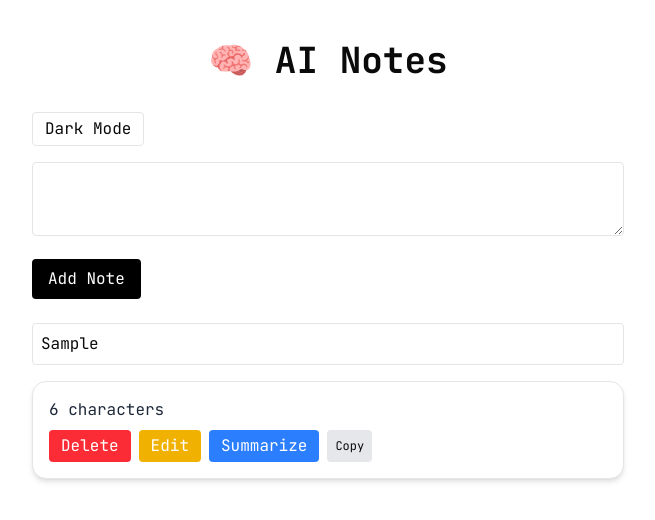
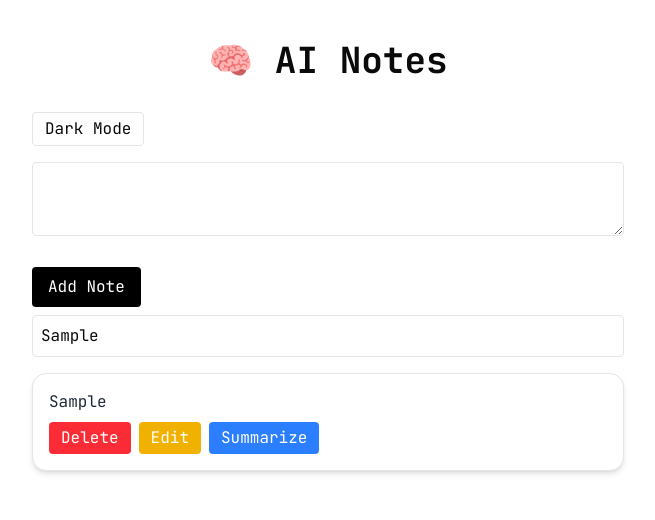
Before and after one commit to Amis883/ai-notes, a Next.js app: page / in a window 1280 px wide. Both pictures are taken after typing "Sample", "Sample" into the empty fields and a click on the button "Add Note". Shown: the top 520 px of the page, without its empty margins (312-967 px from the left). Built offline with nearby package versions, Linux system fonts and the light colour scheme.

Commit message:
refactor: extract Header, NoteEditor, SearchBar, NoteList, NoteCard components

```diff
--- a/app/page.tsx
+++ b/app/page.tsx
@@ -1,30 +1,34 @@
 "use client";
 
-import { useState, useEffect } from "react";
-
-type Note = { id: number; text: string; summary?: string };
+import Header from "@/components/Header";
+import NoteEditor from "@/components/NoteEditor";
+import NoteList from "@/components/NoteList";
+import SearchBar from "@/components/SearchBar";
+import { Note } from "@/types/note";
+import { useState } from "react";
 
 export default function Home() {
+  const [dark, setDark] = useState(false);
   const [note, setNote] = useState("");
-  const [dark, setDark] = useState(false);
-  const [search, setSearch] = useState("");
+  const [notes, setNotes] = useState<Note[]>([]);
   const [editingId, setEditingId] = useState<number | null>(null);
   const [editingText, setEditingText] = useState("");
-  const [notes, setNotes] = useState<Note[]>([]);
   const [loadingId, setLoadingId] = useState<number | null>(null);
+  const [search, setSearch] = useState("");
+  const filteredNotes: Note[] = notes.filter((n) =>
+    n.text.toLowerCase().includes(search.toLowerCase()),
+  );
   const addNote = () => {
     if (!note.trim()) return;
 
-    const newNote = {
+    const newNote: Note = {
       id: Date.now(),
       text: note,
     };
 
     setNotes((prev) => [...prev, newNote]);
-
     setNote("");
   };
-
   const deleteNote = (id: number) => {
     setNotes((prev) => prev.filter((n) => n.id !== id));
   };
@@ -63,116 +67,24 @@ export default function Home() {
       setLoadingId(null);
     }
   };
-
-  // load notes from localStorage
-  useEffect(() => {
-    const saved = JSON.parse(localStorage.getItem("notes") || "[]");
-    setNotes(saved);
-  }, []);
-
-  // save notes
-  useEffect(() => {
-    localStorage.setItem("notes", JSON.stringify(notes));
-  }, [notes]);
-  const filteredNotes = notes.filter((n) =>
-    n.text.toLowerCase().includes(search.toLowerCase()),
-  );
-
   return (
     <div className={`${dark ? "dark" : ""} p-10 max-w-2xl mx-auto`}>
-      <h1 className="text-4xl font-bold mb-8 text-center">🧠 AI Notes</h1>
-      <button
-        onClick={() => setDark(!dark)}
-        className="mb-4 px-3 py-1 border rounded"
-      >
-        {dark ? "Light Mode" : "Dark Mode"}
-      </button>
-      <textarea
-        className="w-full border p-3 rounded mb-4"
-        value={note}
-        onChange={(e) => setNote(e.target.value)}
+      <Header dark={dark} toggleDark={() => setDark(!dark)} />
+      <NoteEditor note={note} setNote={setNote} addNote={addNote} />
+
+      <SearchBar search={search} setSearch={setSearch} />
+
+      <NoteList
+        notes={filteredNotes}
+        editingId={editingId}
+        editingText={editingText}
+        setEditingText={setEditingText}
+        startEdit={startEdit}
+        saveEdit={saveEdit}
+        deleteNote={deleteNote}
+        summarize={summarize}
+        loadingId={loadingId}
       />
-      <button
-        onClick={addNote}
-        className="bg-black text-white px-4 py-2 rounded"
-      >
-        Add Note
-      </button>
-      <div className="mt-6 space-y-3">
-        <input
-          type="text"
-          placeholder="Search notes..."
-          value={search}
-          onChange={(e) => setSearch(e.target.value)}
-          className="w-full border p-2 rounded mb-4"
-        />
-        {filteredNotes.length === 0 && (
-          <p className="text-center text-gray-400 mt-10">
-            No notes yet. Add your first note.
-          </p>
-        )}
-        {filteredNotes.map((n) => (
-          <div
-            key={n.id}
-            className="bg-white dark:bg-gray-800 shadow-md rounded-xl p-4 space-y-2 border dark:border-gray-700 hover:shadow-lg transition"
-          >
-            {editingId === n.id ? (
-              <textarea
-                value={editingText}
-                onChange={(e) => setEditingText(e.target.value)}
-                className="w-full border p-2 rounded"
-              />
-            ) : (
-              <p className="text-gray-800 dark:text-gray-200">
-                {n.text.length} characters
-              </p>
-            )}
-
-            {n.summary && (
-              <div className="bg-gray-100 p-3 rounded-md text-sm text-gray-700">
-                <strong>Summary:</strong> {n.summary}
-              </div>
-            )}
-            <div className="flex gap-2">
-              <button
-                onClick={() => deleteNote(n.id)}
-                className="bg-red-500 text-white px-3 py-1 rounded"
-              >
-                Delete
-              </button>
-
-              {editingId === n.id ? (
-                <button
-                  onClick={() => saveEdit(n.id)}
-                  className="bg-green-500 text-white px-3 py-1 rounded"
-                >
-                  Save
-                </button>
-              ) : (
-                <button
-                  onClick={() => startEdit(n.id, n.text)}
-                  className="bg-yellow-500 text-white px-3 py-1 rounded"
-                >
-                  Edit
-                </button>
-              )}
-
-              <button
-                onClick={() => summarize(n.id, n.text)}
-                className="bg-blue-500 text-white px-3 py-1 rounded"
-              >
-                {loadingId === n.id ? "Summarizing..." : "Summarize"}
-              </button>
-              <button
-                onClick={() => navigator.clipboard.writeText(n.summary || "")}
-                className="text-xs bg-gray-200 px-2 py-1 rounded"
-              >
-                Copy
-              </button>
-            </div>
-          </div>
-        ))}
-      </div>
     </div>
   );
 }
--- /dev/null
+++ b/components/Header.tsx
@@ -0,0 +1,16 @@
+type Props = {
+  dark: boolean;
+  toggleDark: () => void;
+};
+
+export default function Header({ dark, toggleDark }: Props) {
+  return (
+    <>
+      <h1 className="text-4xl font-bold mb-8 text-center">🧠 AI Notes</h1>
+
+      <button onClick={toggleDark} className="mb-4 px-3 py-1 border rounded">
+        {dark ? "Light Mode" : "Dark Mode"}
+      </button>
+    </>
+  );
+}
--- a/components/NoteCard.tsx
+++ b/components/NoteCard.tsx
@@ -1,38 +1,75 @@
-type Note = {
-  id: number;
-  text: string;
-  summary?: string;
-  createdAt: number;
-};
+import { Note } from "../types/note";
 
-type NoteCardProps = {
+type Props = {
   note: Note;
-  onDelete: (id: number) => void;
-  onEdit: (note: Note) => void;
-  onSummarize: (id: number, text: string) => void;
+  editingId: number | null;
+  editingText: string;
+  setEditingText: (v: string) => void;
+  startEdit: (id: number, text: string) => void;
+  saveEdit: (id: number) => void;
+  deleteNote: (id: number) => void;
+  summarize: (id: number, text: string) => void;
+  loadingId: number | null;
 };
 
 export default function NoteCard({
   note,
-  onDelete,
-  onEdit,
-  onSummarize,
-}: NoteCardProps) {
+  editingId,
+  editingText,
+  setEditingText,
+  startEdit,
+  saveEdit,
+  deleteNote,
+  summarize,
+  loadingId,
+}: Props) {
   return (
-    <div className="bg-white shadow rounded-xl p-4 space-y-2">
-      <p>{note.text}</p>
+    <div className="bg-white dark:bg-gray-800 shadow-md rounded-xl p-4 space-y-2 border dark:border-gray-700">
+      {editingId === note.id ? (
+        <textarea
+          value={editingText}
+          onChange={(e) => setEditingText(e.target.value)}
+          className="w-full border p-2 rounded"
+        />
+      ) : (
+        <p className="text-gray-800 dark:text-gray-200">{note.text}</p>
+      )}
 
       {note.summary && (
-        <div className="bg-gray-100 p-2 rounded text-sm">
+        <div className="bg-gray-100 p-3 rounded text-sm">
           <strong>Summary:</strong> {note.summary}
         </div>
       )}
 
       <div className="flex gap-2">
-        <button onClick={() => onDelete(note.id)}>Delete</button>
-        <button onClick={() => onEdit(note)}>Edit</button>
-        <button onClick={() => onSummarize(note.id, note.text)}>
-          Summarize
+        <button
+          onClick={() => deleteNote(note.id)}
+          className="bg-red-500 text-white px-3 py-1 rounded"
+        >
+          Delete
+        </button>
+
+        {editingId === note.id ? (
+          <button
+            onClick={() => saveEdit(note.id)}
+            className="bg-green-500 text-white px-3 py-1 rounded"
+          >
+            Save
+          </button>
+        ) : (
+          <button
+            onClick={() => startEdit(note.id, note.text)}
+            className="bg-yellow-500 text-white px-3 py-1 rounded"
+          >
+            Edit
+          </button>
+        )}
+
+        <button
+          onClick={() => summarize(note.id, note.text)}
+          className="bg-blue-500 text-white px-3 py-1 rounded"
+        >
+          {loadingId === note.id ? "Summarizing..." : "Summarize"}
         </button>
       </div>
     </div>
--- /dev/null
+++ b/components/NoteEditor.tsx
@@ -0,0 +1,24 @@
+type Props = {
+  note: string;
+  setNote: (v: string) => void;
+  addNote: () => void;
+};
+
+export default function NoteEditor({ note, setNote, addNote }: Props) {
+  return (
+    <>
+      <textarea
+        className="w-full border p-3 rounded mb-4"
+        value={note}
+        onChange={(e) => setNote(e.target.value)}
+      />
+
+      <button
+        onClick={addNote}
+        className="bg-black text-white px-4 py-2 my-2 rounded"
+      >
+        Add Note
+      </button>
+    </>
+  );
+}
--- /dev/null
+++ b/components/NoteList.tsx
@@ -0,0 +1,32 @@
+import { Note } from "@/types/note";
+import NoteCard from "./NoteCard";
+
+type Props = {
+  notes: Note[];
+  editingId: number | null;
+  editingText: string;
+  setEditingText: (v: string) => void;
+  startEdit: (id: number, text: string) => void;
+  saveEdit: (id: number) => void;
+  deleteNote: (id: number) => void;
+  summarize: (id: number, text: string) => void;
+  loadingId: number | null;
+};
+
+export default function NoteList(props: Props) {
+  if (props.notes.length === 0) {
+    return (
+      <p className="text-center text-gray-400 mt-10">
+        No notes yet. Add your first note.
+      </p>
+    );
+  }
+
+  return (
+    <div className="space-y-3">
+      {props.notes.map((n) => (
+        <NoteCard key={n.id} note={n} {...props} />
+      ))}
+    </div>
+  );
+}
--- /dev/null
+++ b/components/SearchBar.tsx
@@ -0,0 +1,16 @@
+type Props = {
+  search: string;
+  setSearch: (v: string) => void;
+};
+
+export default function SearchBar({ search, setSearch }: Props) {
+  return (
+    <input
+      type="text"
+      placeholder="Search notes..."
+      value={search}
+      onChange={(e) => setSearch(e.target.value)}
+      className="w-full border p-2 rounded mb-4"
+    />
+  );
+}
--- /dev/null
+++ b/types/note.ts
@@ -0,0 +1,5 @@
+export type Note = {
+  id: number;
+  text: string;
+  summary?: string;
+};
```
